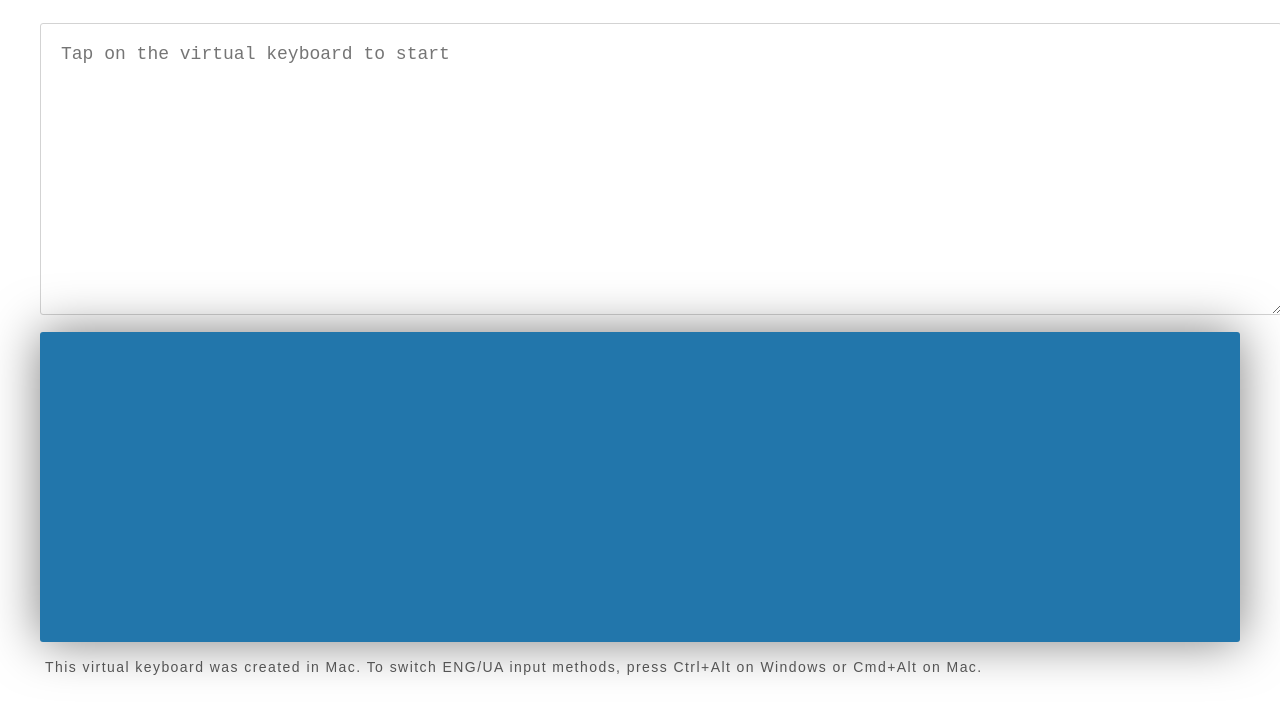
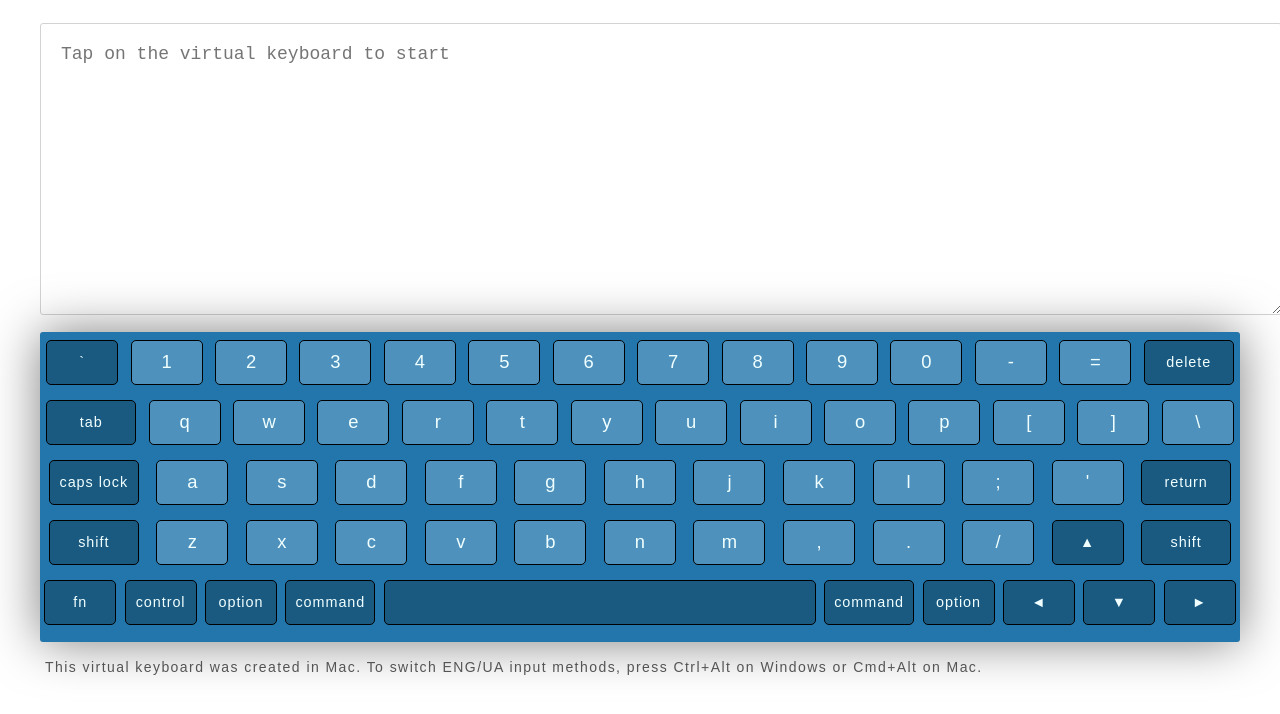
Before and after one commit to IuliiaPi/virtual-keyboard, a plain HTML site: page index.html in a window 1280 px wide. Drawn offline with Linux system fonts and the light colour scheme.

Commit message:
feat: add section keyboard

```diff
--- a/index.js
+++ b/index.js
@@ -1,3 +1,5 @@
+import keyboard from './keyboard.js';
+
 document.body.setAttribute('class', 'page');
 
 const container = document.createElement('div');
@@ -21,3 +23,26 @@ const sectionMessage = document.createElement('section');
 sectionMessage.setAttribute('class', 'section-message');
 sectionMessage.textContent = `This virtual keyboard was created in Mac. To switch ENG/UA input methods, press Ctrl+Alt on Windows or Cmd+Alt on Mac.`;
 container.append(sectionMessage);
+
+keyboard.forEach((row) => {
+    const rows = document.createElement('div');
+    rows.setAttribute('class', 'row');
+    sectionKeyboard.append(rows);
+
+    row.forEach((key) => {
+        const btn = document.createElement('button');
+        btn.className = 'btn';
+        btn.setAttribute('type', 'button');
+        rows.append(btn);
+
+        btn.innerHTML = key.text.en;
+
+        if (key.css) {
+            key.css.forEach((clazz) => {
+                btn.classList.add(clazz);
+            });
+        }
+
+    });
+
+});
--- /dev/null
+++ b/keyboard.js
@@ -0,0 +1,147 @@
+const keyboard = [
+  [
+    {
+      text: {
+        EN: '~', en: '`', RU: '[', ru: ']',
+      },
+      css: ['btn_dark'],
+      keyCode: 'Backquote',
+    },
+    {
+      text: {
+        EN: '1', en: '1', RU: '1', ru: '1',
+      },
+      keyCode: 'Digit1',
+    },
+    {
+      text: {
+        EN: '2', en: '2', RU: '2', ru: '2',
+      },
+      keyCode: 'Digit2',
+    },
+    {
+      text: {
+        EN: '3', en: '3', RU: '3', ru: '3',
+      },
+      keyCode: 'Digit3',
+    },
+    {
+      text: {
+        EN: '4', en: '4', RU: '4', ru: '4',
+      },
+      keyCode: 'Digit4',
+    },
+    {
+      text: {
+        EN: '5', en: '5', RU: '5', ru: '5',
+      },
+      keyCode: 'Digit5',
+    },
+    {
+      text: {
+        EN: '6', en: '6', RU: '6', ru: '6',
+      },
+      keyCode: 'Digit6',
+    },
+    {
+      text: {
+        EN: '7', en: '7', RU: '7', ru: '7',
+      },
+      keyCode: 'Digit7',
+    },
+    {
+      text: {
+        EN: '8', en: '8', RU: '8', ru: '8',
+      },
+      keyCode: 'Digit8',
+    },
+    {
+      text: {
+        EN: '9', en: '9', RU: '9', ru: '9',
+      },
+      keyCode: 'Digit9',
+    },
+    {
+      text: {
+        EN: '0', en: '0', RU: '0', ru: '0',
+      },
+      keyCode: 'Digit0',
+    },
+    {
+      text: {
+        EN: '-', en: '-', RU: '-', ru: '-',
+      },
+      keyCode: 'Minus',
+    },
+    {
+      text: {
+        EN: '=', en: '=', RU: '=', ru: '=',
+      },
+      keyCode: 'Equal',
+    },
+    {
+      text: {
+        EN: 'delete', en: 'delete', RU: 'delete', ru: 'delete',
+      },
+      css: ['btn_wide', 'btn_dark'],
+      keyCode: 'delete',
+    },
+  ],
+
+  [
+    { text: { EN: 'tab', en: 'tab', ru: 'tab' }, css: ['btn_wide', 'btn_dark'] },
+    { text: { EN: 'Q', en: 'q', ru: 'й' }, css: '' },
+    { text: { EN: 'W', en: 'w', ru: 'ц' }, css: '' },
+    { text: { EN: 'E', en: 'e', ru: 'у' }, css: '' },
+    { text: { EN: 'R', en: 'r', ru: 'к' }, css: '' },
+    { text: { EN: 'T', en: 't', ru: 'е' }, css: '' },
+    { text: { EN: 'Y', en: 'y', ru: 'н' }, css: '' },
+    { text: { EN: 'U', en: 'u', ru: 'г' }, css: '' },
+    { text: { EN: 'I', en: 'i', ru: 'ш' }, css: '' },
+    { text: { EN: 'O', en: 'o', ru: 'щ' }, css: '' },
+    { text: { EN: 'P', en: 'p', ru: 'з' }, css: '' },
+    { text: { EN: '{', en: '[', ru: 'х' }, css: '' },
+    { text: { EN: '}', en: ']', ru: 'ъ' }, css: '' },
+    { text: { EN: '|', en: '\\', ru: 'ё' }, css: '' },
+  ], [
+    { text: { EN: 'caps lock', en: 'caps lock', ru: 'caps lock' }, css: ['btn_wide', 'btn_dark'], id: 'capsLock' },
+    { text: { EN: 'A', en: 'a', ru: 'ф' }, css: '' },
+    { text: { EN: 'S', en: 's', ru: 'ы' }, css: '' },
+    { text: { EN: 'D', en: 'd', ru: 'в' }, css: '' },
+    { text: { EN: 'F', en: 'f', ru: 'а' }, css: '' },
+    { text: { EN: 'G', en: 'g', ru: 'п' }, css: '' },
+    { text: { EN: 'H', en: 'h', ru: 'р' }, css: '' },
+    { text: { EN: 'J', en: 'j', ru: 'о' }, css: '' },
+    { text: { EN: 'K', en: 'k', ru: 'л' }, css: '' },
+    { text: { EN: 'L', en: 'l', ru: 'д' }, css: '' },
+    { text: { EN: ':', en: ';', ru: 'ж' }, css: '' },
+    { text: { EN: '"', en: "'", ru: 'э' }, css: '' },
+    { text: { EN: 'return', en: 'return', ru: 'return' }, css: ['btn_wide', 'btn_dark'] },
+  ], [
+    { text: { EN: 'shift', en: 'shift', ru: 'shift' }, css: ['btn_wide', 'btn_dark'] },
+    { text: { EN: 'Z', en: 'z', ru: 'я' }, css: '' },
+    { text: { EN: 'X', en: 'x', ru: 'ч' }, css: '' },
+    { text: { EN: 'C', en: 'c', ru: 'с' }, css: '' },
+    { text: { EN: 'V', en: 'v', ru: 'м' }, css: '' },
+    { text: { EN: 'B', en: 'b', ru: 'и' }, css: '' },
+    { text: { EN: 'N', en: 'n', ru: 'т' }, css: '' },
+    { text: { EN: 'M', en: 'm', ru: 'ь' }, css: '' },
+    { text: { EN: '<', en: ',', ru: 'б' }, css: '' },
+    { text: { EN: '>', en: '.', ru: 'ю' }, css: '' },
+    { text: { EN: '?', en: '/', ru: '/' }, css: '' },
+    { text: { EN: '▲', en: '▲', ru: '▲' }, css: ['btn_dark'] },
+    { text: { EN: 'shift', en: 'shift', ru: 'shift' }, css: ['btn_wide', 'btn_dark'] },
+  ], [
+    { text: { EN: 'fn', en: 'fn', ru: 'fn' }, css: ['btn_dark'] },
+    { text: { EN: 'control', en: 'control', ru: 'control' }, css: ['btn_dark'] },
+    { text: { EN: 'option', en: 'option', ru: 'option' }, css: ['btn_dark'] },
+    { text: { EN: 'command', en: 'command', ru: 'command' }, css: ['btn_wide', 'btn_dark'] },
+    { text: { EN: ' ', en: ' ', ru: ' ' }, css: ['btn_extra-wide', 'btn_dark'] },
+    { text: { EN: 'command', en: 'command', ru: 'command' }, css: ['btn_wide', 'btn_dark'] },
+    { text: { EN: 'option', en: 'option', ru: 'option' }, css: ['btn_dark'] },
+    { text: { EN: '◄', en: '◄', ru: '◄' }, css: ['btn_dark'] },
+    { text: { EN: '▼', en: '▼', ru: '▼' }, css: ['btn_dark'] },
+    { text: { EN: '►', en: '►', ru: '►' }, css: ['btn_dark'] },
+  ]];
+
+export default keyboard;
--- a/style.css
+++ b/style.css
@@ -2,6 +2,12 @@
     --main-color: #545454;
     --input-border-color: lightgray;
     --bg-keyboard: rgb(34, 118, 171);
+    --bg-button: rgba(255, 255, 255, 0.2);
+    --button-color: azure;
+    --button-border-color: black;
+    --bg-button-dark: rgba(0, 0, 0, 0.25);
+    --button-hover: rgb(182, 182, 97);
+    --button-active: rgb(182, 182, 97);
 }
 
 .page {
@@ -50,6 +56,71 @@
     border-radius: 3px;
 }
 
+.row {
+    width: 100%;
+    min-height: 50px;
+    margin-bottom: 10px;
+
+    display: flex;
+    flex-direction: row;
+    justify-content: space-around;
+    align-items: center;
+
+    text-align: center;
+}
+
+.btn {
+    height: 45px;
+    width: 6%;
+    max-width: 90px;
+    margin: 3px;
+    padding: 3px;
+
+    display: inline-flex;
+    justify-content: center;
+    align-items: center;
+
+    vertical-align: top;
+    padding: 0;
+    -webkit-tap-highlight-color: transparent;
+    position: relative;
+
+    font-size: 1.15rem;
+
+    border-radius: 5px;
+    border: 1px solid var(--button-border-color);
+    background: var(--bg-button);
+    color: var(--button-color);
+
+    outline: none;
+    cursor: pointer;
+    transition: all 0.6s ease;
+}
+
+.btn:hover {
+    background: var(--button-hover);
+}
+
+.btn_wide {
+    width: 12%;
+}
+
+.btn_extra-wide {
+    width: 36%;
+    max-width: 500px;
+}
+
+.btn_dark {
+    font-weight: 400;
+    font-size: 0.9rem;
+    letter-spacing: 0.95px;
+    background: var(--bg-button-dark);
+}
+
+.btn_active {
+    background: var(--button-active);
+}
+
 .section-message {
     padding: 0px 5px;
     font-size: 14px;
```
